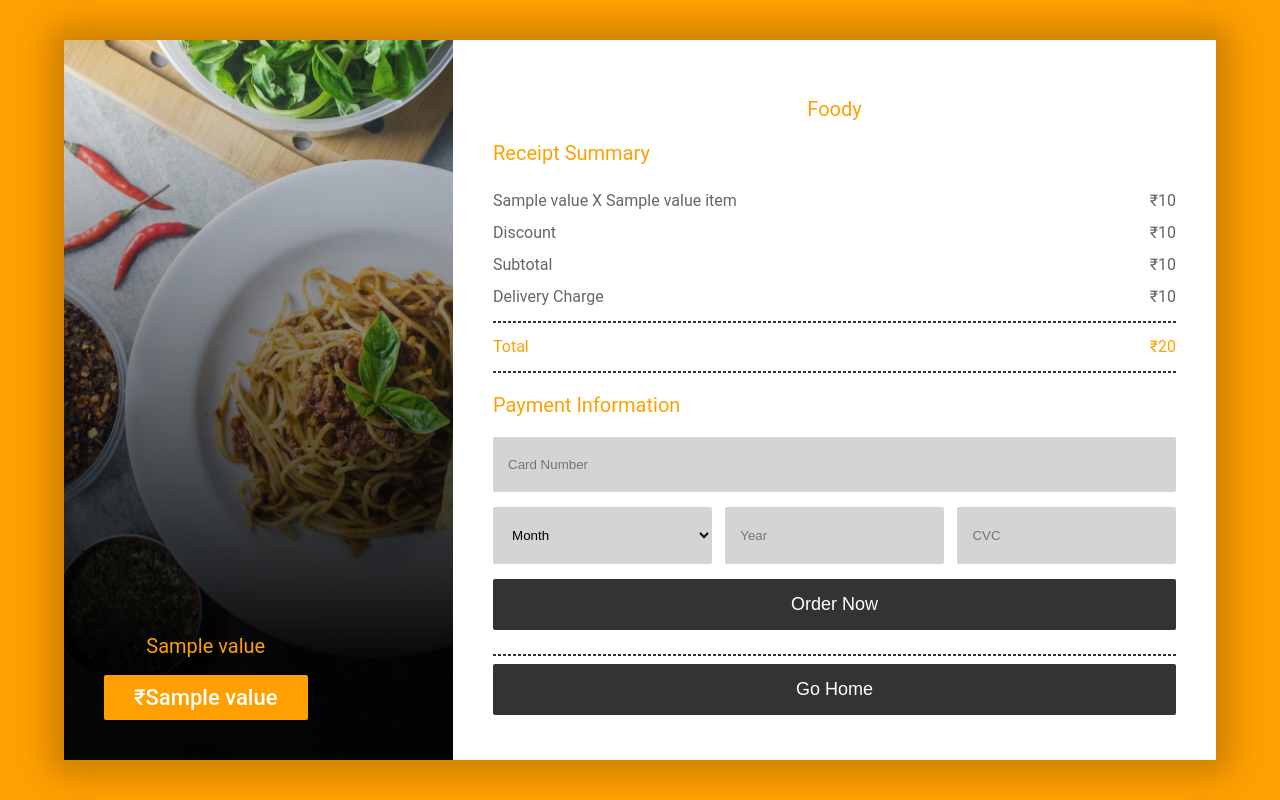
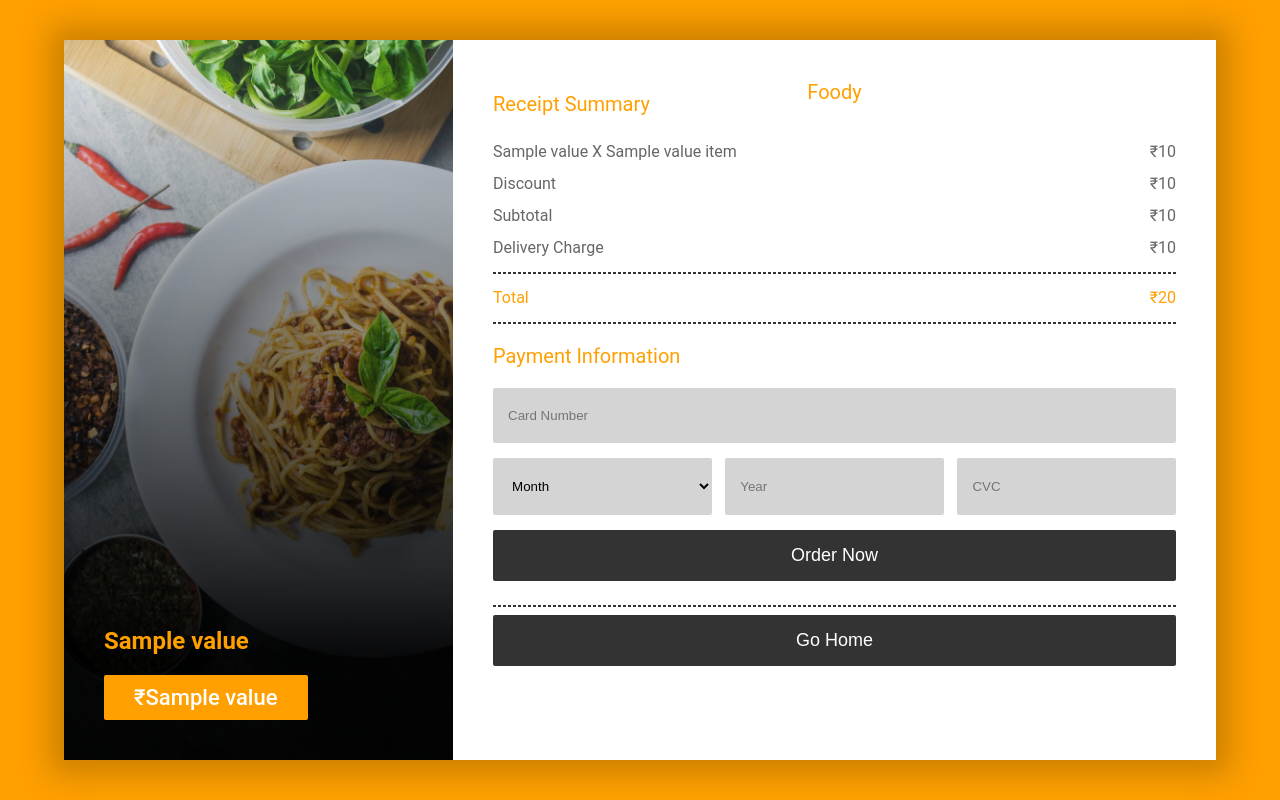
Before and after one commit to Tusharyadav147/Food-Ordering-System-Website-Using-Flask, a Flask app: template templates/bill.html in a window 1280 px wide. Run offline with Flask 2, Linux system fonts and the light colour scheme; the template is opened without the code that fills it: most values are stand-ins (such as "Sample title", 1, 10 or a date in 2020); some libraries are stand-ins or nearby versions.

Commit message:
flask change

```diff
--- a/static/bill.css
+++ b/static/bill.css
@@ -132,11 +132,13 @@ body{
     border-radius: 2px;
 }
 
-h2{
+h1{
     color: #ffa000;
     font-weight: 400;
     font-size: 20px;
     text-align: center;
+    margin-top: 0rem;
+    margin-bottom: -2rem;
 }
 h3{
     color: #ffa000;
--- a/templates/bill.html
+++ b/templates/bill.html
@@ -29,7 +29,7 @@
                 </div>
             </div>
             <div class="payment_bill">
-                <h2>Foody</h2>
+                <h1>Foody</h1>
                 <h3>Receipt Summary</h3>
                 <ul>
                     <li>
```
